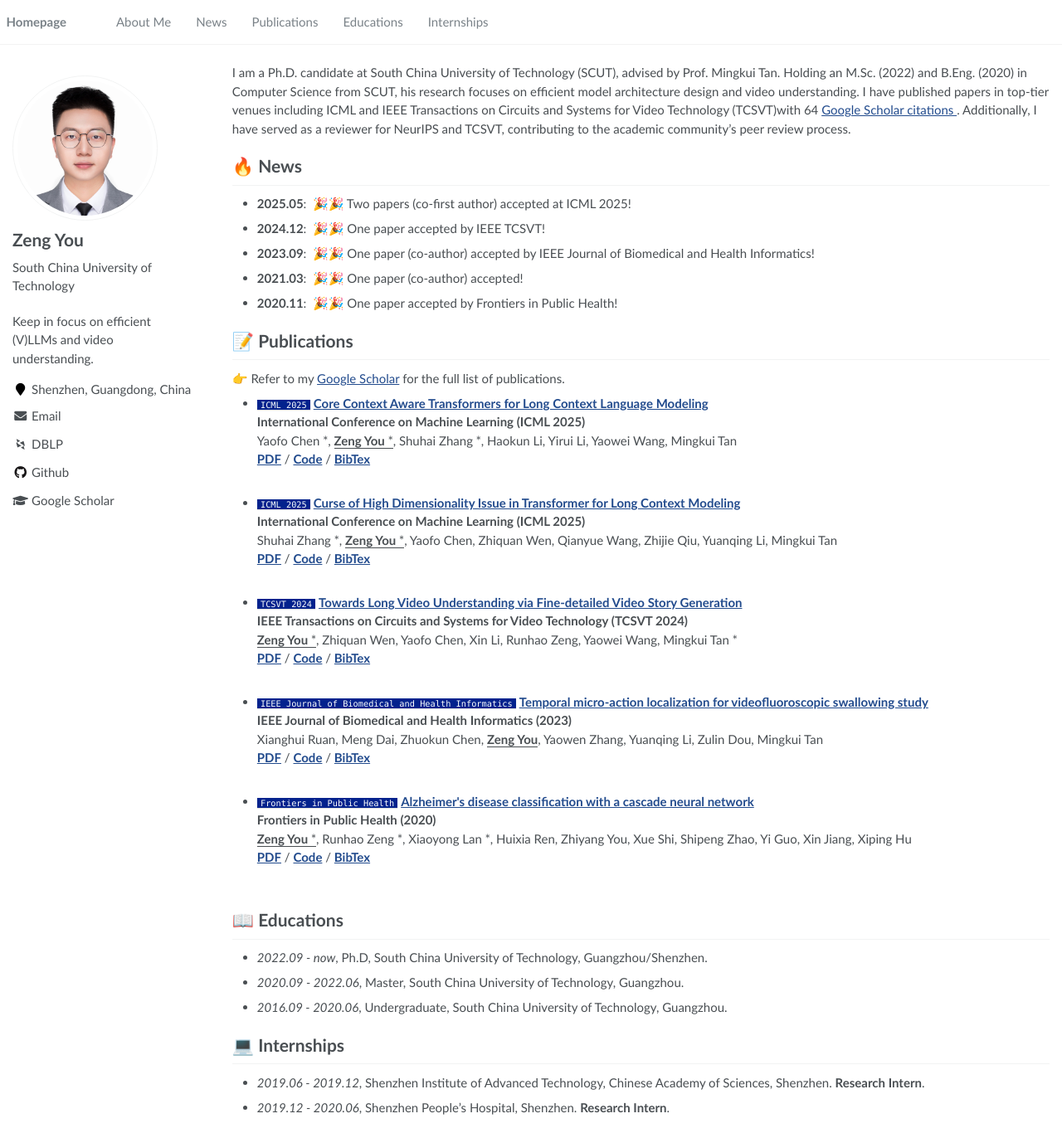
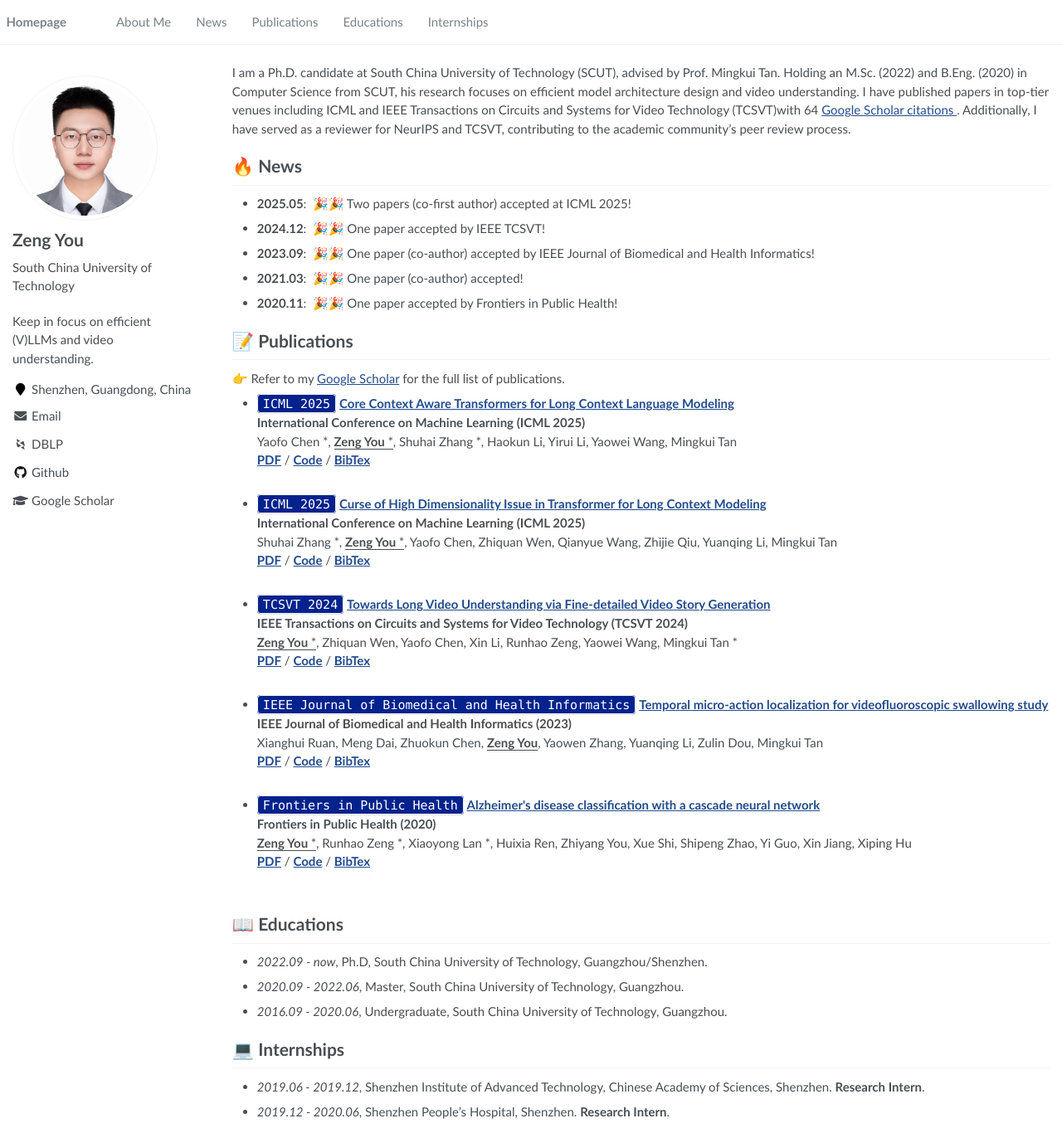
Before and after one commit to bolixinyu/homepage, a Jekyll site: the page built from _pages/about.md, in a window 1280 px wide and 1366 px high. Shown: the whole window at 83% size. Built offline with Jekyll 4.4.1, drawn with Linux system fonts in a browser that asks for light colours; some web fonts are replaced; formulas are drawn with MathJax 3.

Commit message:
debug workflow

```diff
--- a/_pages/about.md
+++ b/_pages/about.md
@@ -31,13 +31,13 @@ I am a Ph.D. candidate at South China University of Technology (SCUT), advised b
 
 <ul>
 <!-- icml cca -->
- <li><code class="language-plaintext highlighter-rouge">ICML 2025</code> <a href="https://arxiv.org/pdf/2412.12465"><strong>Core Context Aware Transformers for Long Context Language Modeling</strong></a><br>
+ <li><code>ICML 2025</code> <a href="https://arxiv.org/pdf/2412.12465"><strong>Core Context Aware Transformers for Long Context Language Modeling</strong></a><br>
  <strong>International Conference on Machine Learning (ICML 2025)</strong><br>
 Yaofo Chen $^*$, <u><strong>Zeng You</strong> $^*$</u>, Shuhai Zhang $^*$, Haokun Li, Yirui Li, Yaowei Wang, Mingkui Tan <br>
 <a href="https://arxiv.org/pdf/2412.12465"><strong>PDF</strong></a> / <a href=""><strong>Code</strong></a> / <a href="./bibs/cca.txt"><strong>BibTex</strong></a> </li>
 <br>
 <!-- icml dga -->
-<li><code class="language-plaintext highlighter-rouge">ICML 2025</code> <a href=""><strong>Curse of High Dimensionality Issue in Transformer for Long Context Modeling</strong></a><br>
+<li><code>ICML 2025</code> <a href=""><strong>Curse of High Dimensionality Issue in Transformer for Long Context Modeling</strong></a><br>
 <strong>International Conference on Machine Learning (ICML 2025)</strong><br>
 Shuhai Zhang $^*$, <u><strong>Zeng You</strong> $^*$</u>, Yaofo Chen, Zhiquan Wen, Qianyue Wang, Zhijie Qiu, Yuanqing Li, Mingkui Tan <br>
 
@@ -45,7 +45,7 @@ Shuhai Zhang $^*$, <u><strong>Zeng You</strong> $^*$</u>, Yaofo Chen, Zhiquan We
 <br>
 
 <!-- tcsvt fdvs-->
-<li><code class="language-plaintext highlighter-rouge">TCSVT 2024</code> <a href="https://ieeexplore.ieee.org/abstract/document/10789221/"><strong>Towards Long Video Understanding via Fine-detailed Video Story Generation</strong></a> <br>
+<li><code>TCSVT 2024</code> <a href="https://ieeexplore.ieee.org/abstract/document/10789221/"><strong>Towards Long Video Understanding via Fine-detailed Video Story Generation</strong></a> <br>
 <strong>IEEE Transactions on Circuits and Systems for Video Technology (TCSVT 2024)</strong><br>
 
 <u><strong>Zeng You</strong> $^*$</u>, Zhiquan Wen, Yaofo Chen, Xin Li, Runhao Zeng, Yaowei Wang, Mingkui Tan $^*$ <br>
@@ -54,7 +54,7 @@ Shuhai Zhang $^*$, <u><strong>Zeng You</strong> $^*$</u>, Yaofo Chen, Zhiquan We
 <br>
 
 <!-- medical -->
-<li><code class="language-plaintext highlighter-rouge">IEEE Journal of Biomedical and Health Informatics</code> <a href="https://ieeexplore.ieee.org/abstract/document/10244004/"><strong>Temporal micro-action localization for videofluoroscopic swallowing study</strong></a> <br>
+<li><code>IEEE Journal of Biomedical and Health Informatics</code> <a href="https://ieeexplore.ieee.org/abstract/document/10244004/"><strong>Temporal micro-action localization for videofluoroscopic swallowing study</strong></a> <br>
 
 <strong> IEEE Journal of Biomedical and Health Informatics (2023)</strong> <br>
 
@@ -63,7 +63,7 @@ Xianghui Ruan, Meng Dai, Zhuokun Chen, <u><strong>Zeng You</strong></u>, Yaowen
 <a href="https://ieeexplore.ieee.org/abstract/document/10244004/"><strong>PDF</strong></a> / <a href=""><strong>Code</strong></a> / <a href="./bibs/videoswallow.txt"><strong>BibTex</strong></a> </li><br>
 
 <!-- frontiers -->
-<li><code class="highlighter-rouge">Frontiers in Public Health</code> <a href="https://www.frontiersin.org/articles/10.3389/fpubh.2020.584387/full"><strong>Alzheimer's disease classification with a cascade neural network</strong></a><br>
+<li><code>Frontiers in Public Health</code> <a href="https://www.frontiersin.org/articles/10.3389/fpubh.2020.584387/full"><strong>Alzheimer's disease classification with a cascade neural network</strong></a><br>
 
 <strong>Frontiers in Public Health (2020)</strong><br>
 
--- a/_sass/_base.scss
+++ b/_sass/_base.scss
@@ -147,7 +147,8 @@ td > code {
   padding-top: 0.1rem;
   padding-bottom: 0.1rem;
   font-size: $type-size-6;
-  background: $code-background-color;
+  color: white;
+  background: rgb(3, 34, 141);
   border: 1px solid $lighter-gray;
   border-radius: $border-radius;
   box-shadow: $box-shadow;
--- a/_sass/_notices.scss
+++ b/_sass/_notices.scss
@@ -52,7 +52,7 @@
   }
 
   code {
-    background-color: mix(#fff, $notice-color, 95%)
+    background-color: mix(rgb(3, 34, 141), $notice-color, 95%)
   }
 
   ul {
--- a/_sass/_variables.scss
+++ b/_sass/_variables.scss
@@ -58,7 +58,8 @@ $lighter-gray               : mix(#fff, $gray, 90%);
 
 $body-color                 : #fff;
 $background-color           : #fff;
-$code-background-color      : #fafafa;
+$code-background-color      : rgb(3, 34, 141);
+$code-color                 : #fff;
 $code-background-color-dark : $light-gray;
 $text-color                 : $dark-gray;
 $border-color               : $lighter-gray;
--- a/assets/css/main.scss
+++ b/assets/css/main.scss
@@ -107,17 +107,3 @@ h1:before, .anchor:before {
     background-color: #00369f;
     font-size: .8em;
 }
-
-
-.highlighter-rouge {
-    background-color: rgb(3, 34, 141);
-    color: white;
-    margin-bottom: 0em;
-    font-size: 0.6875em;
-    padding: 0em;
-    border-width: 0px;
-    border-style: solid;
-    border-color: rgb(242, 243, 243);
-    border-image: initial;
-    border-radius: 0px;
-}
```
Also changed, not shown: .github/workflows/jekyll.yml.
